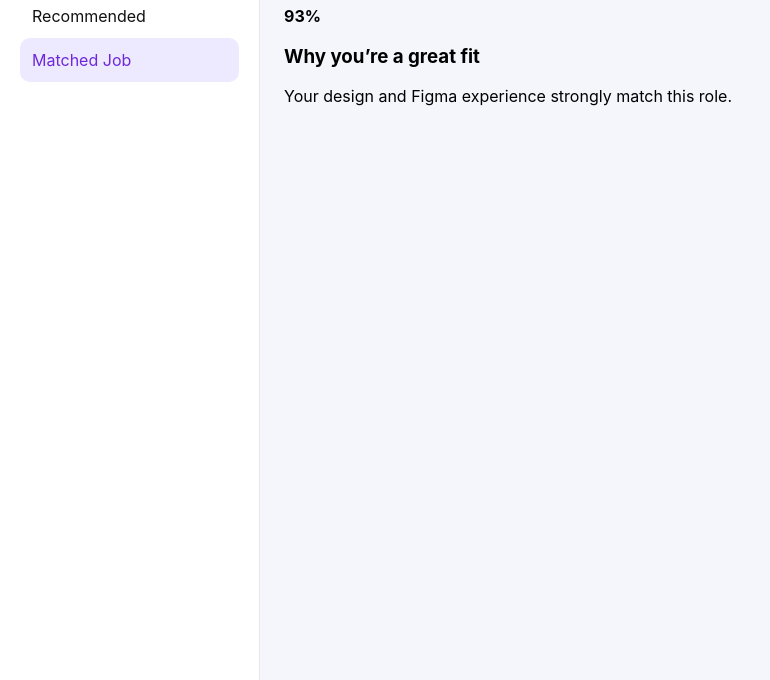
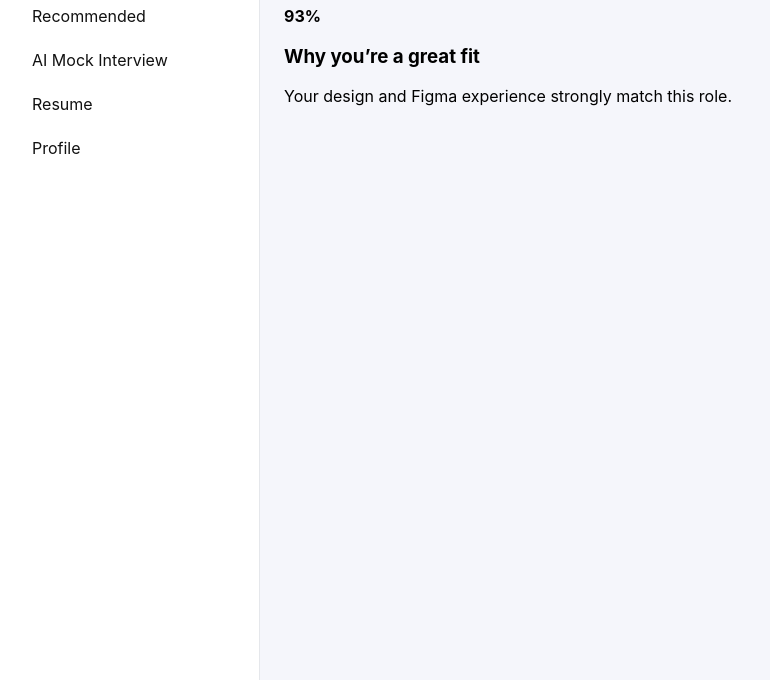
Before and after one commit to hsahmed7/Job-Role-Frontend-Exam, a plain HTML site: page matched-job.html in a window 1280 px wide. Shown: the part 120-800 px from the top of the page, without its empty margins (0-770 px from the left). Drawn offline with Linux system fonts and the light colour scheme.

Commit message:
Update matched-job.html

```diff
--- a/matched-job.html
+++ b/matched-job.html
@@ -14,7 +14,9 @@
 
   <a href="index.html" class="nav-item">Jobs</a>
   <a href="recommendations.html" class="nav-item">Recommended</a>
-  <a href="matched-job.html" class="nav-item active">Matched Job</a>
+  <a href= # class="nav-item">AI Mock Interview</a>
+  <a href= # class="nav-item">Resume</a>
+  <a href= # class="nav-item">Profile</a>
 </aside>
 
 
```
